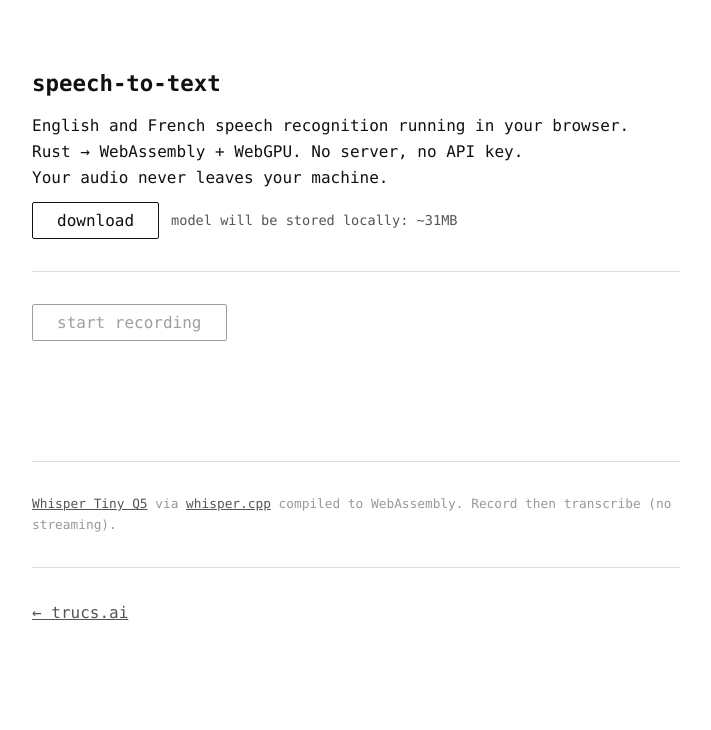
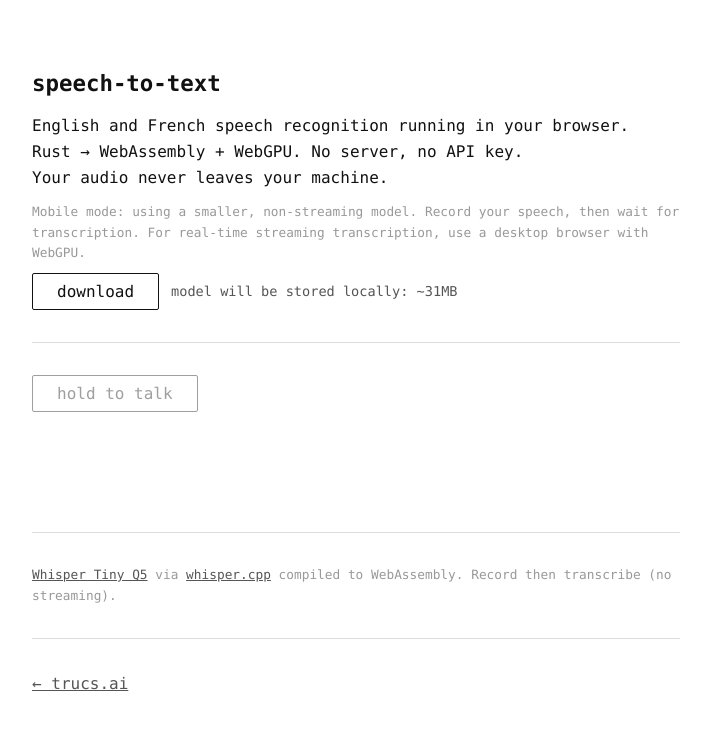
Before and after one commit to idle-intelligence/trucs.ai, a Jekyll site: the page stt/index.html, which Jekyll copies as it is, in a window 1280 px wide. Shown: the top 730 px of the page, without its empty margins (284-995 px from the left). Built offline with Jekyll 4.4.1, drawn with Linux system fonts in a browser that asks for light colours; part of the change alters nothing that is shown.

Commit message:
STT mobile: add performance warning, convert to push-to-talk
- Grey warning about non-streaming model in mobile mode
- Replace click-toggle with hold-to-record (pointerdown/pointerup)
- Lazy mic setup via ensureMic() for cleaner flow
- Prevent long-press context menu on record button
- Full mode (desktop WebGPU) unchanged

Co-Authored-By: Claude Opus 4.6 <noreply@anthropic.com>

```diff
--- a/stt/index.html
+++ b/stt/index.html
@@ -67,6 +67,7 @@
       Rust → WebAssembly + WebGPU. No server, no API key.<br>
       Your audio never leaves your machine.
     </p>
+    <p id="mobile-warning" class="panel-desc" hidden>Mobile mode: using a smaller, non-streaming model. Record your speech, then wait for transcription. For real-time streaming transcription, use a desktop browser with WebGPU.</p>
 
     <div id="model-status">
       <button id="load-btn">download</button>
@@ -127,6 +128,7 @@
     if (mobileMode) {
       descFull.hidden = true;
       descMobile.hidden = false;
+      document.getElementById('mobile-warning').hidden = false;
     }
 
     // ── Shared state ──
@@ -361,10 +363,12 @@
         }
       }
 
-      async function toggleRecording() {
-        if (!isRecording) {
-          recordBtn.disabled = true;
-          recordBtn.textContent = 'requesting mic...';
+      // ── Push-to-talk (hold to record) ──
+
+      let micReady = false;
+
+      async function ensureMic() {
+        if (micReady) return true;
         try {
           mobileAudioBuf = [];
           transcript.textContent = '';
@@ -381,29 +385,64 @@
           };
           source.connect(mobileWorkletNode);
 
-            isRecording = true;
-            recordBtn.textContent = 'stop & transcribe';
-            recordBtn.classList.add('recording');
+          micReady = true;
+          return true;
         } catch (err) {
           statusText.textContent = 'microphone error: ' + err.message;
           console.error(err);
-            recordBtn.textContent = 'start recording';
+          return false;
         }
-          recordBtn.disabled = false;
-        } else {
+      }
+
+      async function startRecording() {
+        if (isRecording || recordBtn.disabled) return;
+        recordBtn.textContent = 'requesting mic...';
+        const ok = await ensureMic();
+        if (!ok) {
+          recordBtn.textContent = 'hold to talk';
+          return;
+        }
+        mobileAudioBuf = [];
+        transcript.textContent = '';
+        metrics.textContent = '';
+        isRecording = true;
+        recordBtn.textContent = 'recording...';
+        recordBtn.classList.add('recording');
+      }
+
+      async function stopRecordingAndTranscribe() {
+        if (!isRecording) return;
         stopMobileRecording();
-          recordBtn.textContent = 'start recording';
+        micReady = false;
+        recordBtn.textContent = 'hold to talk';
         recordBtn.classList.remove('recording');
         await transcribeBuffer();
       }
-      }
+
+      recordBtn.textContent = 'hold to talk';
+
+      recordBtn.addEventListener('pointerdown', (e) => {
+        e.preventDefault();
+        startRecording();
+      });
+      recordBtn.addEventListener('pointerup', (e) => {
+        e.preventDefault();
+        stopRecordingAndTranscribe();
+      });
+      recordBtn.addEventListener('pointercancel', (e) => {
+        e.preventDefault();
+        stopRecordingAndTranscribe();
+      });
+      // Prevent long-press context menu on mobile
+      recordBtn.addEventListener('contextmenu', (e) => {
+        e.preventDefault();
+      });
 
       if (isCached) {
         loadModel();
       } else {
         loadBtn.addEventListener('click', loadModel);
       }
-      recordBtn.addEventListener('click', toggleRecording);
     }
   </script>
 </body>
```
Lines whose indentation alone changed are shown as unchanged.
